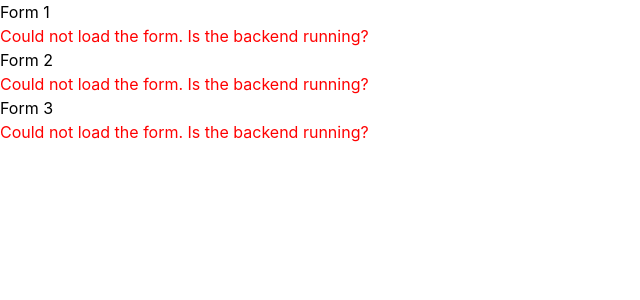
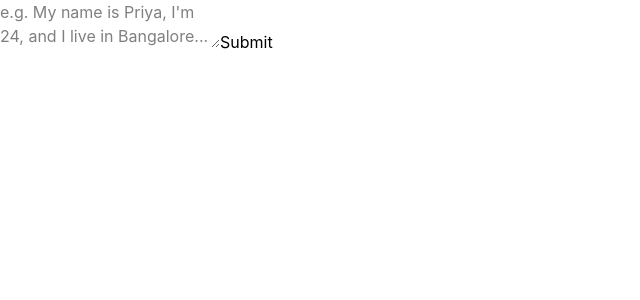
Before and after one commit to keshav456mehta/Forma_AI, a React app in the folder frontend/: page / in a window 1280 px wide. Shown: the top 300 px of the page, without its empty margins (0-640 px from the left). Built offline with nearby package versions, Linux system fonts and the light colour scheme; no server answers; the HTML template or start-up script is replaced by a standard one.

Commit message:
my changes

```diff
--- a/frontend/src/App.jsx
+++ b/frontend/src/App.jsx
@@ -1,16 +1,11 @@
-import FormRenderer from "./components/FormRenderer";
+import MagicInput from "./components/MagicInput";
 
 function App() {
   return (
     <div>
-      <h2>Form 1</h2>
-      <FormRenderer formId="PUT_FIRST_SEEDED_ID_HERE" />
-
-      <h2>Form 2</h2>
-      <FormRenderer formId="PUT_SECOND_SEEDED_ID_HERE" />
-
-      <h2>Form 3</h2>
-      <FormRenderer formId="PUT_THIRD_SEEDED_ID_HERE" />
+      <MagicInput
+        onSubmit={(story) => console.log("Story submitted:", story)}
+      />
     </div>
   );
 }
--- a/frontend/src/components/FormRenderer.jsx
+++ b/frontend/src/components/FormRenderer.jsx
@@ -5,6 +5,7 @@ import axios from "axios";
 import TextField from "./TextField";
 import Checkbox from "./Checkbox";
 import Dropdown from "./DropDown";
+import MagicInput from "./MagicInput";
 
 // Returns true if a field should be visible, based on its showIf rule
 // (e.g. only show "Insurance Company" if "hasInsurance" === "Yes").
@@ -109,6 +110,10 @@ function FormRenderer({ formId = "6a7ac008bb3e76cb84c1dc72" }) {
         <p className="text-gray-600 mb-6">{schema.description}</p>
       )}
 
+      {/* Day 9: Magic Input — sends story text to extraction API,
+          then calls applyExtractedData() to pre-fill matching fields */}
+      <MagicInput formId={formId} onExtracted={applyExtractedData} />
+
       {schema.fields.map((field) => {
         // Skip fields whose showIf condition isn't currently satisfied.
         if (!shouldShowField(field, watchedValues)) return null;
--- /dev/null
+++ b/frontend/src/components/MagicInput.css
@@ -0,0 +1,40 @@
+.magic-input__skeleton {
+  display: flex;
+  flex-direction: column;
+  gap: 8px;
+}
+
+.skeleton-line {
+  height: 14px;
+  border-radius: 4px;
+  background: linear-gradient(
+    90deg,
+    #e2e2e2 25%,
+    #f0f0f0 50%,
+    #e2e2e2 75%
+  );
+  background-size: 200% 100%;
+  animation: shimmer 1.4s infinite;
+}
+
+.skeleton-line--wide {
+  width: 90%;
+}
+
+.skeleton-line--medium {
+  width: 70%;
+}
+
+.skeleton-line--short {
+  width: 45%;
+}
+
+@keyframes shimmer {
+  0% {
+    background-position: 200% 0;
+  }
+
+  100% {
+    background-position: -200% 0;
+  }
+}
--- /dev/null
+++ b/frontend/src/components/MagicInput.jsx
@@ -0,0 +1,45 @@
+import { useState } from "react";
+import "./MagicInput.css";
+
+export default function MagicInput({ onSubmit }) {
+  const [story, setStory] = useState("");
+  const [isLoading, setIsLoading] = useState(false);
+
+  const handleSubmit = async () => {
+    setIsLoading(true);
+
+    try {
+      await onSubmit?.(story);
+    } finally {
+      setIsLoading(false);
+    }
+  };
+
+  return (
+    <div className="magic-input">
+      {isLoading ? (
+        <div className="magic-input__skeleton" aria-busy="true">
+          <div className="skeleton-line skeleton-line--wide" />
+          <div className="skeleton-line skeleton-line--medium" />
+          <div className="skeleton-line skeleton-line--short" />
+        </div>
+      ) : (
+        <textarea
+          className="magic-input__textarea"
+          placeholder="e.g. My name is Priya, I'm 24, and I live in Bangalore..."
+          value={story}
+          onChange={(e) => setStory(e.target.value)}
+          disabled={isLoading}
+        />
+      )}
+
+      <button
+        className="magic-input__submit"
+        onClick={handleSubmit}
+        disabled={isLoading || !story.trim()}
+      >
+        {isLoading ? "Processing..." : "Submit"}
+      </button>
+    </div>
+  );
+}
--- /dev/null
+++ b/frontend/src/fixtures/stories.js
@@ -0,0 +1,79 @@
+// Day 10: Sample story fixtures for testing AI extraction
+// Each story should extract fields matching one of the seeded forms.
+
+export const sampleStories = [
+  {
+    name: "Basic Information - Simple",
+    story: "My name is Rajesh Kumar and I live in India. I agree to the terms.",
+    expectedFields: {
+      fullName: "Rajesh Kumar",
+      country: "India",
+      terms: true,
+    },
+    formTitle: "Basic Information",
+  },
+  {
+    name: "Basic Information - US variant",
+    story: "I'm Sarah Johnson from the United States. Yes, I accept the terms and conditions.",
+    expectedFields: {
+      fullName: "Sarah Johnson",
+      country: "United States",
+      terms: true,
+    },
+    formTitle: "Basic Information",
+  },
+  {
+    name: "Insurance Claim - with insurance",
+    story: "My name is Amit Sharma. I have insurance with ICICI Lombard. I confirm the information is correct.",
+    expectedFields: {
+      fullName: "Amit Sharma",
+      hasInsurance: "Yes",
+      insuranceCompany: "ICICI Lombard",
+      terms: true,
+    },
+    formTitle: "Insurance Claim",
+  },
+  {
+    name: "Insurance Claim - no insurance",
+    story: "I'm Priya Verma and I don't have any insurance. I confirm this information.",
+    expectedFields: {
+      fullName: "Priya Verma",
+      hasInsurance: "No",
+      // insuranceCompany should NOT be filled (showIf condition not met)
+      terms: true,
+    },
+    formTitle: "Insurance Claim",
+  },
+  {
+    name: "Vehicle Registration - Car",
+    story: "Vehicle owner is Vikram Singh. It's a Car with registration number DL1234.",
+    expectedFields: {
+      ownerName: "Vikram Singh",
+      vehicleType: "Car",
+      vehicleNumber: "DL1234",
+      terms: true,
+    },
+    formTitle: "Vehicle Registration",
+  },
+  {
+    name: "Vehicle Registration - Bike",
+    story: "My name is Karan Patel. I'm registering a Bike, registration MH5678. I confirm the details.",
+    expectedFields: {
+      ownerName: "Karan Patel",
+      vehicleType: "Bike",
+      vehicleNumber: "MH5678",
+      terms: true,
+    },
+    formTitle: "Vehicle Registration",
+  },
+  {
+    name: "Incomplete story - partial extraction",
+    story: "I'm John Doe and I live in the United Kingdom.",
+    expectedFields: {
+      fullName: "John Doe",
+      country: "United Kingdom",
+      // terms should NOT be filled (not mentioned)
+    },
+    formTitle: "Basic Information",
+  },
+];
--- /dev/null
+++ b/frontend/src/pages/TestExtractionPage.jsx
@@ -0,0 +1,109 @@
+import { useState } from "react";
+import FormRenderer from "../components/FormRenderer";
+import { sampleStories } from "../fixtures/stories";
+
+// Day 10: Manual test page for extraction flow
+// Lets you pick a sample story, paste it into Magic Input, and verify
+// the extracted fields match what we expect.
+export default function TestExtractionPage() {
+  const [selectedFormId, setSelectedFormId] = useState(null);
+  const [selectedStory, setSelectedStory] = useState(null);
+
+  // Form IDs from the backend seed output
+  const formOptions = [
+    { id: "6a828552980c388e1d07ee4c", title: "Basic Information" },
+    { id: "6a828552980c388e1d07ee4d", title: "Insurance Claim" },
+    { id: "6a828552980c388e1d07ee4e", title: "Vehicle Registration" },
+  ];
+
+  return (
+    <div className="min-h-screen bg-gray-50 py-8">
+      <div className="max-w-4xl mx-auto px-4">
+        <h1 className="text-3xl font-bold mb-2">Day 10: Extraction Test</h1>
+        <p className="text-gray-600 mb-6">
+          Pick a form, select a sample story, paste it into Magic Input, and
+          verify the fields auto-populate correctly.
+        </p>
+
+        {/* Form selector */}
+        <div className="mb-6 p-4 bg-white rounded-lg shadow">
+          <label className="block text-sm font-semibold mb-2">
+            1. Select a form to test:
+          </label>
+          <div className="space-y-2">
+            {formOptions.map((form) => (
+              <button
+                key={form.id}
+                onClick={() => {
+                  setSelectedFormId(form.id);
+                  setSelectedStory(null);
+                }}
+                className={`w-full text-left px-4 py-2 rounded border transition-colors ${
+                  selectedFormId === form.id
+                    ? "bg-blue-100 border-blue-500"
+                    : "bg-gray-50 border-gray-300 hover:bg-gray-100"
+                }`}
+              >
+                {form.title}
+              </button>
+            ))}
+          </div>
+        </div>
+
+        {/* Story selector */}
+        {selectedFormId && (
+          <div className="mb-6 p-4 bg-white rounded-lg shadow">
+            <label className="block text-sm font-semibold mb-2">
+              2. Select a sample story to test:
+            </label>
+            <div className="space-y-2">
+              {sampleStories.map((sample, idx) => (
+                <button
+                  key={idx}
+                  onClick={() => setSelectedStory(sample)}
+                  className={`w-full text-left px-4 py-2 rounded border transition-colors ${
+                    selectedStory === sample
+                      ? "bg-green-100 border-green-500"
+                      : "bg-gray-50 border-gray-300 hover:bg-gray-100"
+                  }`}
+                >
+                  <div className="font-medium">{sample.name}</div>
+                  <div className="text-xs text-gray-600 mt-1">
+                    {sample.story}
+                  </div>
+                </button>
+              ))}
+            </div>
+          </div>
+        )}
+
+        {/* Expected extraction preview */}
+        {selectedStory && (
+          <div className="mb-6 p-4 bg-yellow-50 rounded-lg border border-yellow-300">
+            <h3 className="text-sm font-semibold mb-2">Expected extraction:</h3>
+            <pre className="text-xs bg-white p-3 rounded border overflow-x-auto">
+              {JSON.stringify(selectedStory.expectedFields, null, 2)}
+            </pre>
+            <p className="text-xs text-gray-600 mt-2">
+              👆 After pasting the story into Magic Input below, verify these
+              fields get auto-filled correctly.
+            </p>
+          </div>
+        )}
+
+        {/* Form renderer */}
+        {selectedFormId && (
+          <div className="bg-white rounded-lg shadow p-6">
+            <FormRenderer formId={selectedFormId} />
+          </div>
+        )}
+
+        {!selectedFormId && (
+          <div className="text-center text-gray-400 py-12">
+            Select a form above to start testing
+          </div>
+        )}
+      </div>
+    </div>
+  );
+}
```
Also changed, not shown: package.json (+6 -1 lines), frontend/package.json (line endings or trailing spaces), 1 other file (tests, documents, lock files or other folders).
